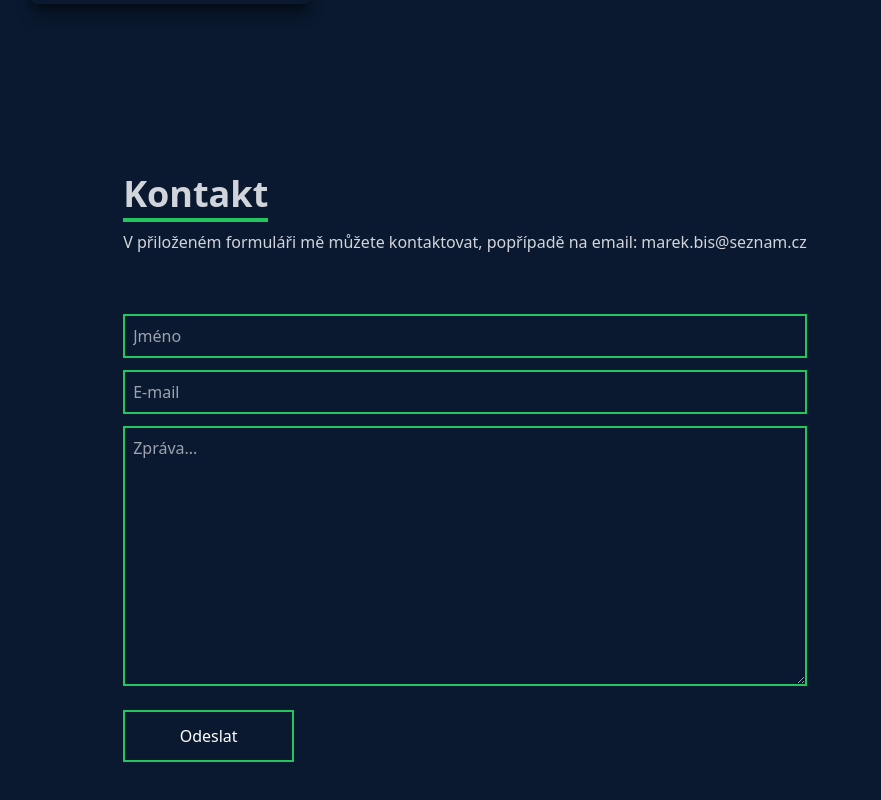
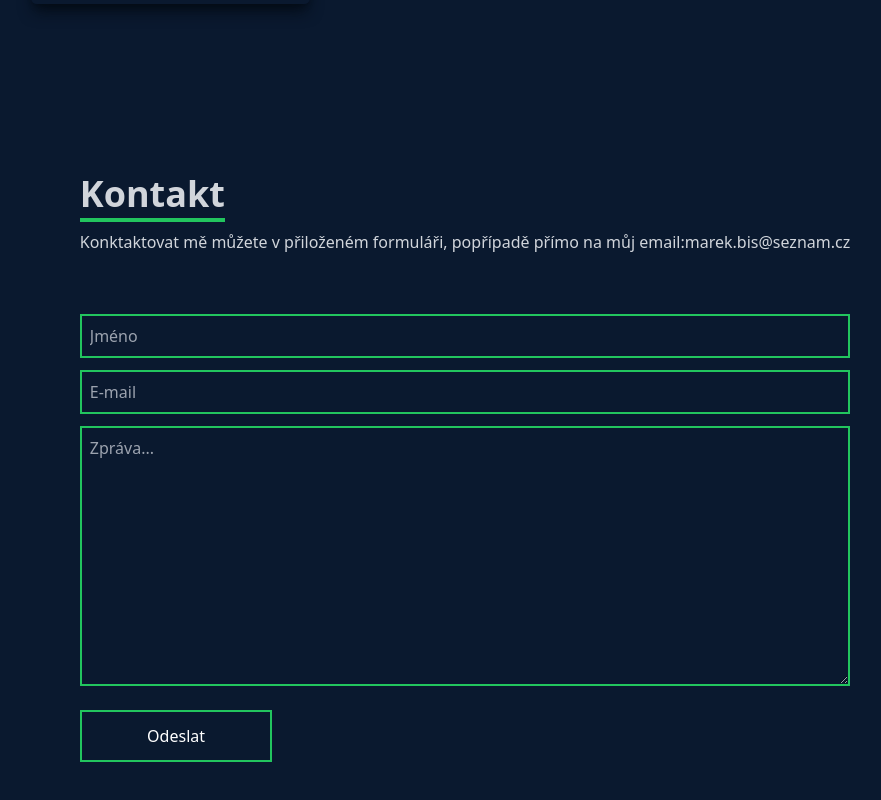
Before and after one commit to MarekBis/myPortfolio, a React (Vite) app: page / in a window 1280 px wide. Shown: the part 2826-3626 px from the top of the page, without its empty margins (175-1056 px from the left). Built offline with nearby package versions, Linux system fonts and the light colour scheme.

Commit message:
tooltip fail

```diff
--- a/package.json
+++ b/package.json
@@ -10,6 +10,7 @@
     "preview": "vite preview"
   },
   "dependencies": {
+    "copy-to-clipboard": "^3.3.3",
     "react": "^18.2.0",
     "react-dom": "^18.2.0",
     "react-icons": "^5.0.1",
--- a/src/components/Contact.jsx
+++ b/src/components/Contact.jsx
@@ -1,12 +1,22 @@
-// TODO ADD COPYTOCLIPBOARD API
+import copy from 'copy-to-clipboard';
+const Contact = () => {
 
-const Contact = () => {
+
+
+
   return (
     <div name='contact' className="w-full h-fit py-20 md:py-0 md:h-screen bg-[#0a192f] flex justify-center flex-col items-center p-4">
         <form action="https://getform.io/f/jbwxgvva" method="POST" className=" flex flex-col w-[1/5] gap-3">
             <div className="pb-8">
-                <p className="text-4xl font-bold inline border-b-4 border-green-500 text-gray-300 ">Kontakt</p>
-                <p className="text-gray-300 py-4">V přiloženém formuláři mě můžete kontaktovat, popřípadě na email: <span className=' hover:text-green-500'>marek.bis@seznam.cz</span></p>
+                <p className="text-4xl font-bold inline border-b-4 border-green-500 text-gray-300 ">
+                  Kontakt
+                </p>
+                <p className="text-gray-300 py-4">
+                  Konktaktovat mě můžete v přiloženém formuláři, popřípadě přímo na můj email:
+                 <span onClick={()=>copy("marek.bis5@seznam.cz")} className='group active:text-green-500 cursor-pointer'>
+                   marek.bis@seznam.cz
+                  </span>
+                 </p>
             </div>
             <input className="p-2 bg-[#0a192f] outline-none border-2 text-white border-green-500" type="text" name="name" placeholder="Jméno" required="required" />
             <input className="p-2 bg-[#0a192f] outline-none border-2 text-white border-green-500" type="email" name="email" placeholder="E-mail" required="required"/>
--- a/tailwind.config.js
+++ b/tailwind.config.js
@@ -12,4 +12,5 @@ export default {
     },
   },
   plugins: [],
+
 }
```
Also changed, not shown: 1 other file (tests, documents, lock files or other folders).
